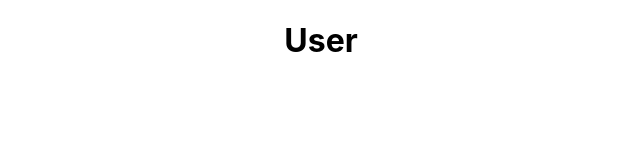
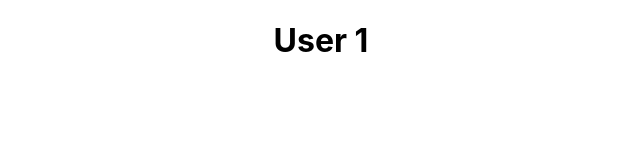
Before and after one commit to kita99/marzee-challenge, a React (Create React App) app: page /user/1 in a window 1280 px wide. Shown: the top 160 px of the page, without its empty margins (319-959 px from the left). Built offline with nearby package versions, Linux system fonts and the light colour scheme.

Commit message:
Setup userId param for the user view

```diff
--- a/src/App.css
+++ b/src/App.css
@@ -1,5 +1,9 @@
 .App {
   text-align: center;
+}
+
+a {
+  text-decoration: none!important
 }
 
 .App-logo {
--- a/src/App.js
+++ b/src/App.js
@@ -9,7 +9,7 @@ function App() {
     <Router>
       <div className="App">
         <Switch>
-          <Route path="/user">
+          <Route path="/user/:userId">
             <User />
           </Route>
           <Route path="/">
--- a/src/views/Home.js
+++ b/src/views/Home.js
@@ -1,6 +1,7 @@
 import React from 'react'
 import axios from 'axios'
 import PropTypes from 'prop-types'
+import { Link } from 'react-router-dom'
 
 import AppBar from '@material-ui/core/AppBar'
 import Container from '@material-ui/core/Container'
@@ -96,7 +97,8 @@ export default class Home extends React.Component {
             >
               {this.state.users.map(user => {
                 return (
-                    <Grid item xs={4} key={user.id}>
+                  <Grid item xs={4} key={user.id}>
+                    <Link to={"/user/" + user.id}>
                       <Card className="user-card">
                         <CardHeader
                           avatar={
@@ -124,7 +126,8 @@ export default class Home extends React.Component {
                           </List>
                         </CardContent>
                       </Card>
-                    </Grid>
+                    </Link>
+                  </Grid>
                 )
               })}
             </Grid>
--- a/src/views/User.js
+++ b/src/views/User.js
@@ -1,9 +1,12 @@
 import React from 'react'
+import { withRouter } from 'react-router'
 
-export default class User extends React.Component {
+class User extends React.Component {
   render() {
     return (
-      <h1>User</h1>
+      <h1>User {this.props.match.params.userId}</h1>
     )
   }
 }
+
+export default withRouter(User)
```
